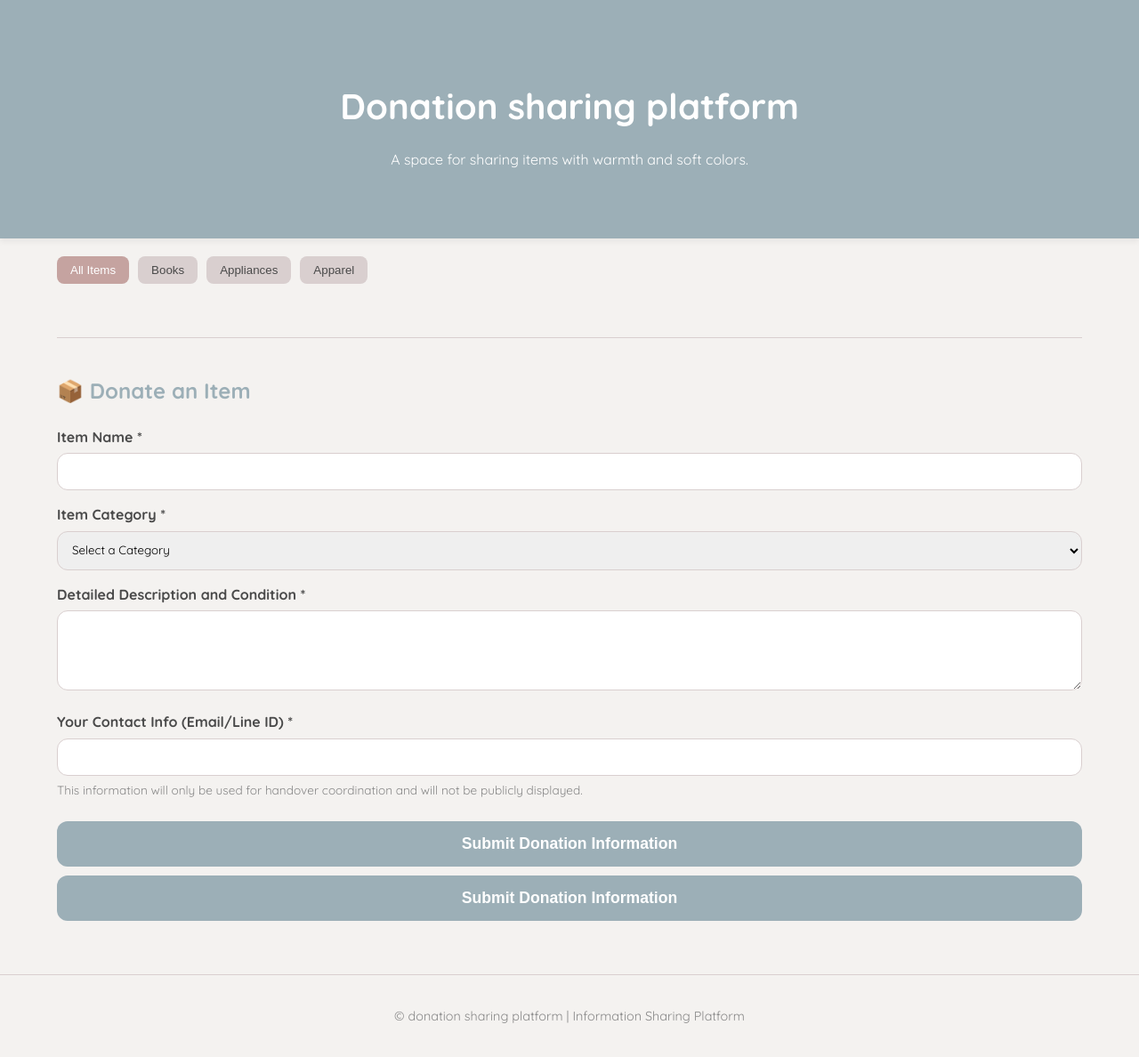
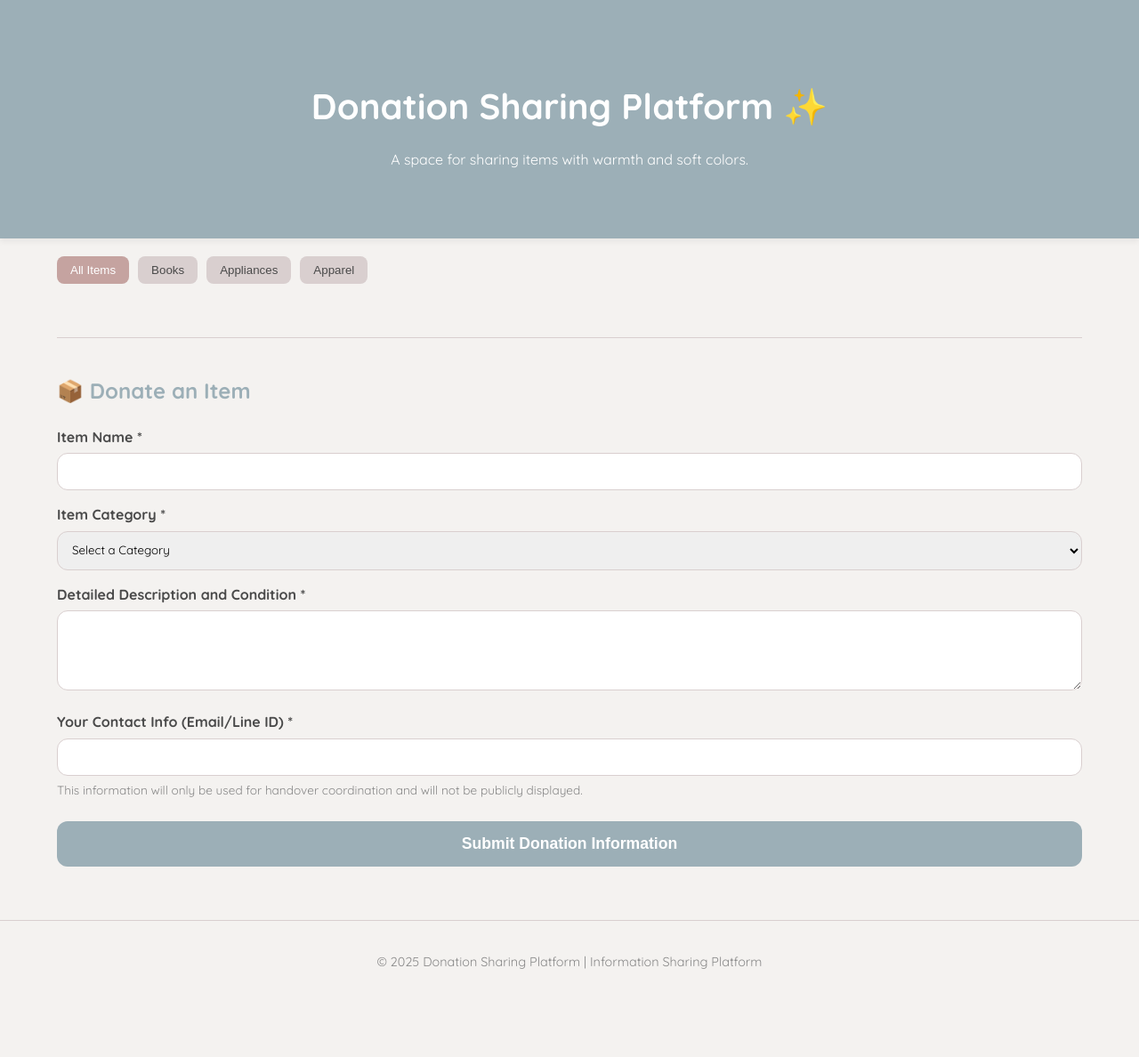
Before and after one commit to Evelynccd/Donation-, a plain HTML site: page index.html in a window 1280 px wide. Shown: the whole page at 89% size. After the commit the page ends 1127 px from the top, so only its background shows below. Drawn offline with Linux system fonts and the light colour scheme.

Commit message:
Update title and footer in index.html

```diff
--- a/index.html
+++ b/index.html
@@ -3,7 +3,7 @@
 <head>
     <meta charset="UTF-8">
     <meta name="viewport" content="width=device-width, initial-scale=1.0">
-    <title>Donation sharing platform</title>
+    <title>🧸 Donation Sharing Platform</title>
     <link rel="stylesheet" href="style.css">
     <link href="https://fonts.googleapis.com/css2?family=Quicksand:wght@400;700&display=swap" rel="stylesheet">
 </head>
@@ -11,7 +11,7 @@
 
     <header>
         <div class="container">
-            <h1>Donation sharing platform</h1>
+            <h1>Donation Sharing Platform ✨</h1>
             <p>A space for sharing items with warmth and soft colors.</p>
         </div>
     </header>
@@ -33,6 +33,8 @@
         <section class="donation-form-section">
             <h2>📦 Donate an Item</h2>
             <form action="<YOUR_FORMSPREE_ENDPOINT>" method="POST" class="donation-form">
+
+                <input type="hidden" name="_next" value="YOUR_GITHUB_PAGES_URL?submission=success" />
 
                 <div class="form-group">
                     <label for="item_name">Item Name *</label>
@@ -63,17 +65,12 @@
 
                 <button type="submit">Submit Donation Information</button>
             </form>
-            <form action="<YOUR_FORMSPREE_ENDPOINT>" method="POST" class="donation-form">
-
-    <input type="hidden" name="_next" value="YOUR_GITHUB_PAGES_URL?submission=success" />
-    <button type="submit">Submit Donation Information</button>
-</form>
         </section>
 
     </main>
 
     <footer>
-        <p>© donation sharing platform | Information Sharing Platform</p>
+        <p>© 2025 Donation Sharing Platform | Information Sharing Platform</p>
     </footer>
 
     <div id="item-modal" class="modal">
```
